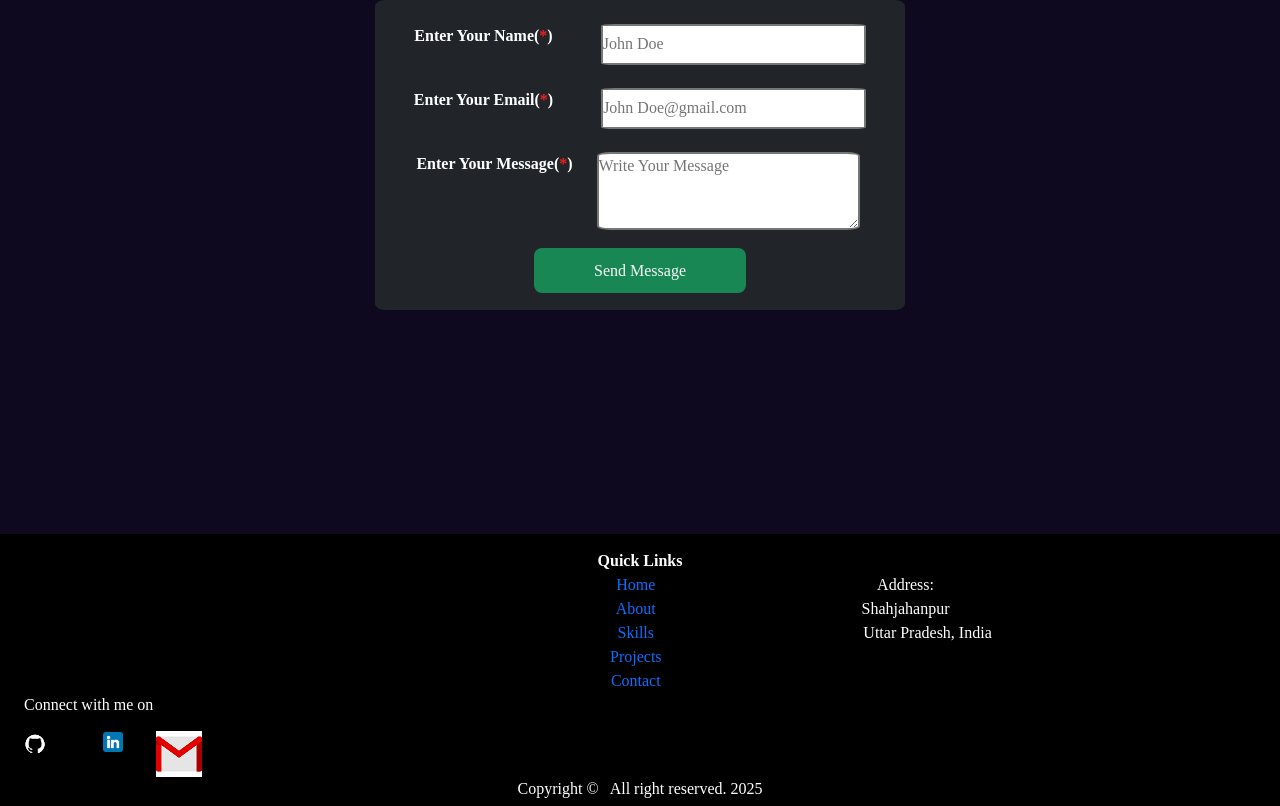
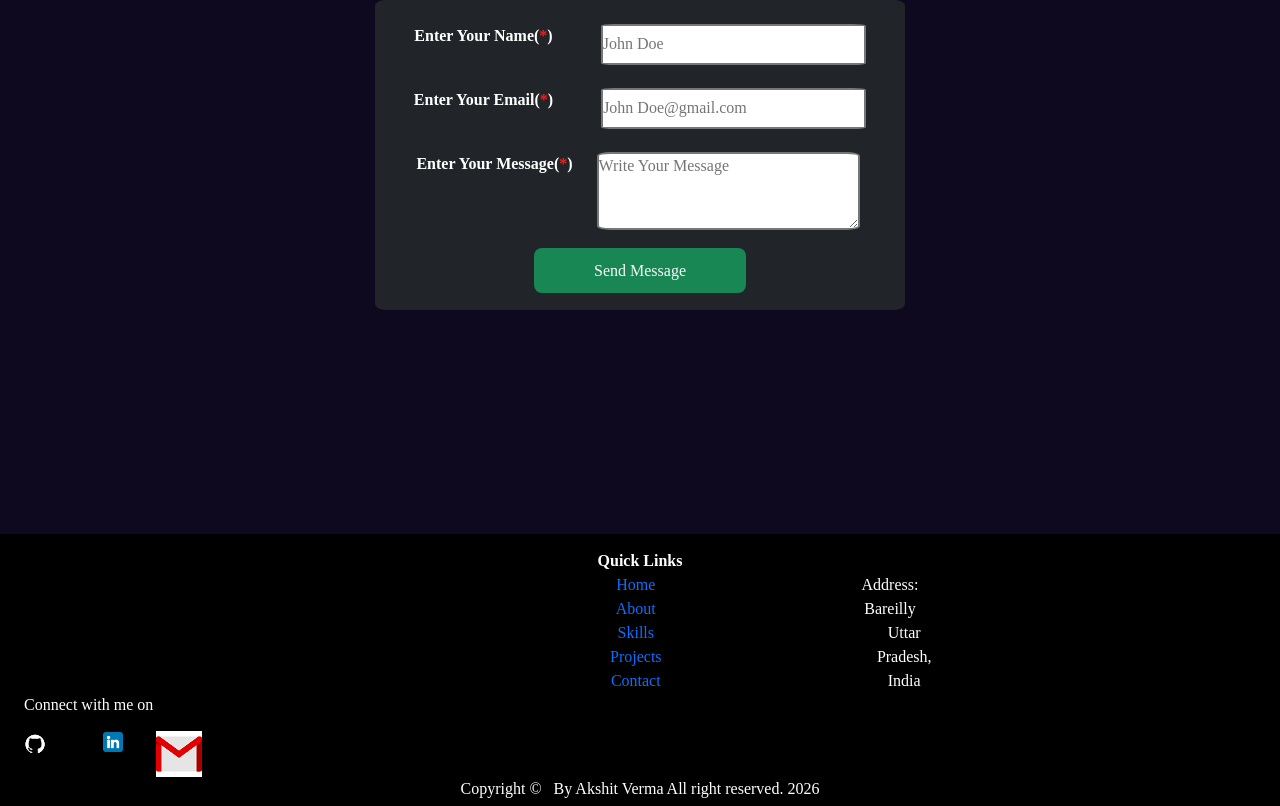
Before and after one commit to AKSHITVERMA123/portfolio, a React (Vite) app: page / in a window 1280 px wide. Shown: the part 2884-3690 px from the top of the page. Built offline with nearby package versions, Linux system fonts and the light colour scheme.

Commit message:
updatecommit

```diff
--- a/src/Components/Portfolio/Contact.jsx
+++ b/src/Components/Portfolio/Contact.jsx
@@ -194,7 +194,7 @@ const Contact = () => {
                     </div>
                     <div className="address">
                         <div className="add1">Address: </div>
-                        <div className="add2">Shahjahanpur</div>
+                        <div className="add2">Bareilly</div>
                         <div className="add3">Uttar Pradesh, India</div>
                     </div>
                 </div>
@@ -210,8 +210,8 @@ const Contact = () => {
                 </div>
                 <div className="d-flex justify-content-center">
                     <span>
-                        Copyright © &nbsp;
-                        All right reserved. 2025
+                        Copyright © &nbsp; By Akshit Verma
+                        All right reserved. 2026
                     </span>
                 </div>
             </footer>
```
Also changed, not shown: 1 other file (tests, documents, lock files or other folders).
